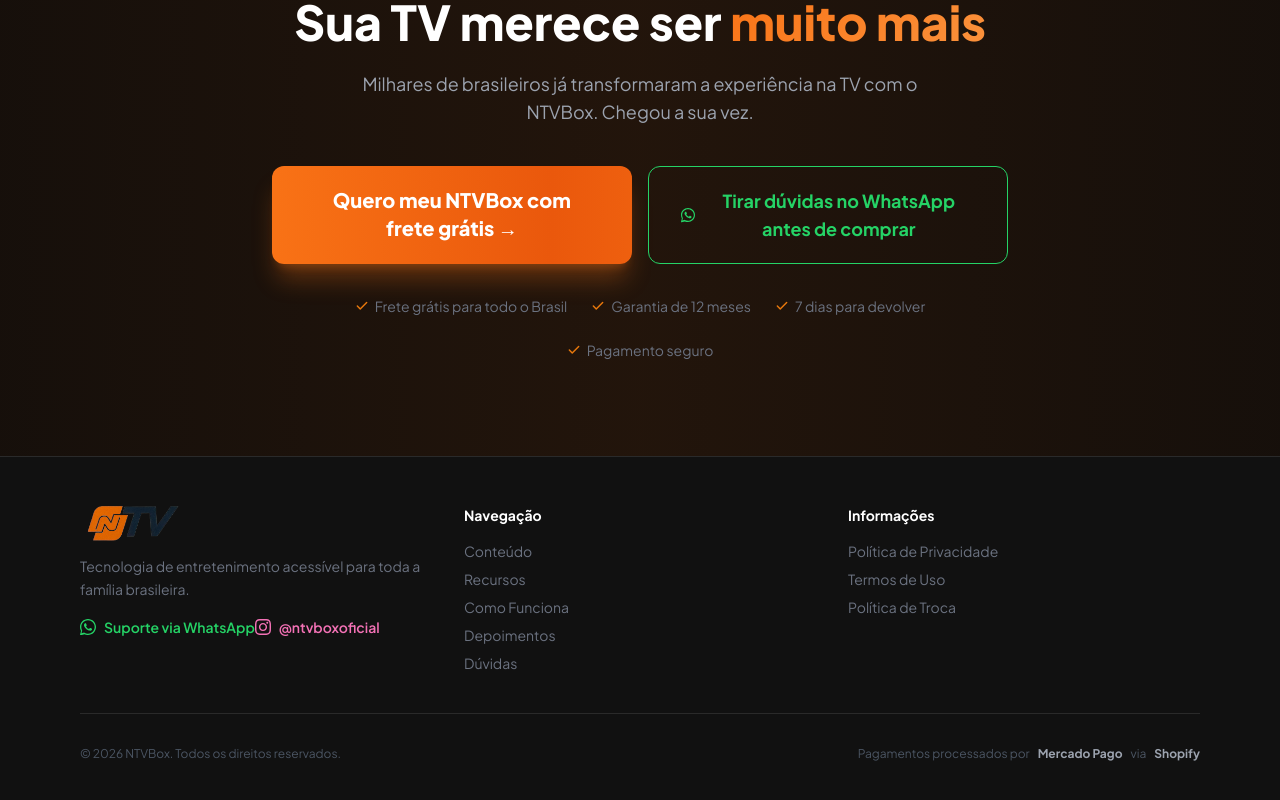
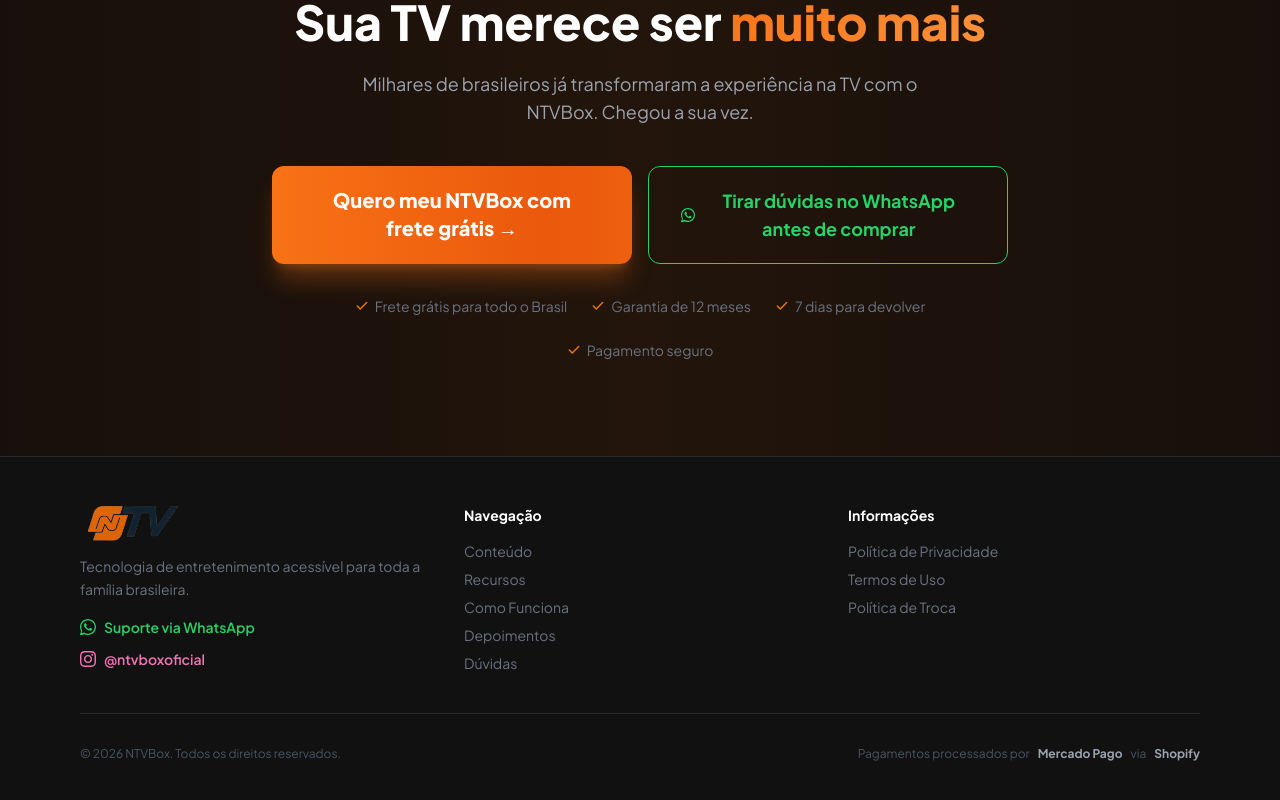
Before and after one commit to Browsher/ntvbox-landing, a Next.js app: page / in a window 1280 px wide. Shown: the part 6073-6873 px from the top of the page. Built offline with nearby package versions, Linux system fonts and the light colour scheme; no server answers.

Commit message:
fix: instagram link quebra linha abaixo do whatsapp no desktop

```diff
--- a/app/page.tsx
+++ b/app/page.tsx
@@ -1224,7 +1224,7 @@
               href={`https://wa.me/${CONFIG.whatsapp.number}`}
               target="_blank"
               rel="noopener noreferrer"
-              className="inline-flex items-center gap-2 mt-4 text-[#25D366] text-sm font-semibold hover:text-green-400 transition-colors"
+              className="flex items-center gap-2 mt-4 text-[#25D366] text-sm font-semibold hover:text-green-400 transition-colors"
             >
               <svg className="w-4 h-4" fill="currentColor" viewBox="0 0 24 24">
                 <path d="M17.472 14.382c-.297-.149-1.758-.867-2.03-.967-.273-.099-.471-.148-.67.15-.197.297-.767.966-.94 1.164-.173.199-.347.223-.644.075-.297-.15-1.255-.463-2.39-1.475-.883-.788-1.48-1.761-1.653-2.059-.173-.297-.018-.458.13-.606.134-.133.298-.347.446-.52.149-.174.198-.298.298-.497.099-.198.05-.371-.025-.52-.075-.149-.669-1.612-.916-2.207-.242-.579-.487-.5-.669-.51-.173-.008-.371-.01-.57-.01-.198 0-.52.074-.792.372-.272.297-1.04 1.016-1.04 2.479 0 1.462 1.065 2.875 1.213 3.074.149.198 2.096 3.2 5.077 4.487.709.306 1.262.489 1.694.625.712.227 1.36.195 1.871.118.571-.085 1.758-.719 2.006-1.413.248-.694.248-1.289.173-1.413-.074-.124-.272-.198-.57-.347z"/>
@@ -1236,7 +1236,7 @@
               href="https://www.instagram.com/ntvboxoficial"
               target="_blank"
               rel="noopener noreferrer"
-              className="inline-flex items-center gap-2 mt-3 text-pink-400 text-sm font-semibold hover:text-pink-300 transition-colors"
+              className="flex items-center gap-2 mt-3 text-pink-400 text-sm font-semibold hover:text-pink-300 transition-colors"
             >
               <svg className="w-4 h-4" fill="currentColor" viewBox="0 0 24 24">
                 <path d="M12 2.163c3.204 0 3.584.012 4.85.07 3.252.148 4.771 1.691 4.919 4.919.058 1.265.069 1.645.069 4.849 0 3.205-.012 3.584-.069 4.849-.149 3.225-1.664 4.771-4.919 4.919-1.266.058-1.644.07-4.85.07-3.204 0-3.584-.012-4.849-.07-3.26-.149-4.771-1.699-4.919-4.92-.058-1.265-.07-1.644-.07-4.849 0-3.204.013-3.583.07-4.849.149-3.227 1.664-4.771 4.919-4.919 1.266-.057 1.645-.069 4.849-.069zm0-2.163c-3.259 0-3.667.014-4.947.072-4.358.2-6.78 2.618-6.98 6.98-.059 1.281-.073 1.689-.073 4.948 0 3.259.014 3.668.072 4.948.2 4.358 2.618 6.78 6.98 6.98 1.281.058 1.689.072 4.948.072 3.259 0 3.668-.014 4.948-.072 4.354-.2 6.782-2.618 6.979-6.98.059-1.28.073-1.689.073-4.948 0-3.259-.014-3.667-.072-4.947-.196-4.354-2.617-6.78-6.979-6.98-1.281-.059-1.69-.073-4.949-.073zm0 5.838c-3.403 0-6.162 2.759-6.162 6.162s2.759 6.163 6.162 6.163 6.162-2.759 6.162-6.163c0-3.403-2.759-6.162-6.162-6.162zm0 10.162c-2.209 0-4-1.79-4-4 0-2.209 1.791-4 4-4s4 1.791 4 4c0 2.21-1.791 4-4 4zm6.406-11.845c-.796 0-1.441.645-1.441 1.44s.645 1.44 1.441 1.44c.795 0 1.439-.645 1.439-1.44s-.644-1.44-1.439-1.44z"/>
```
